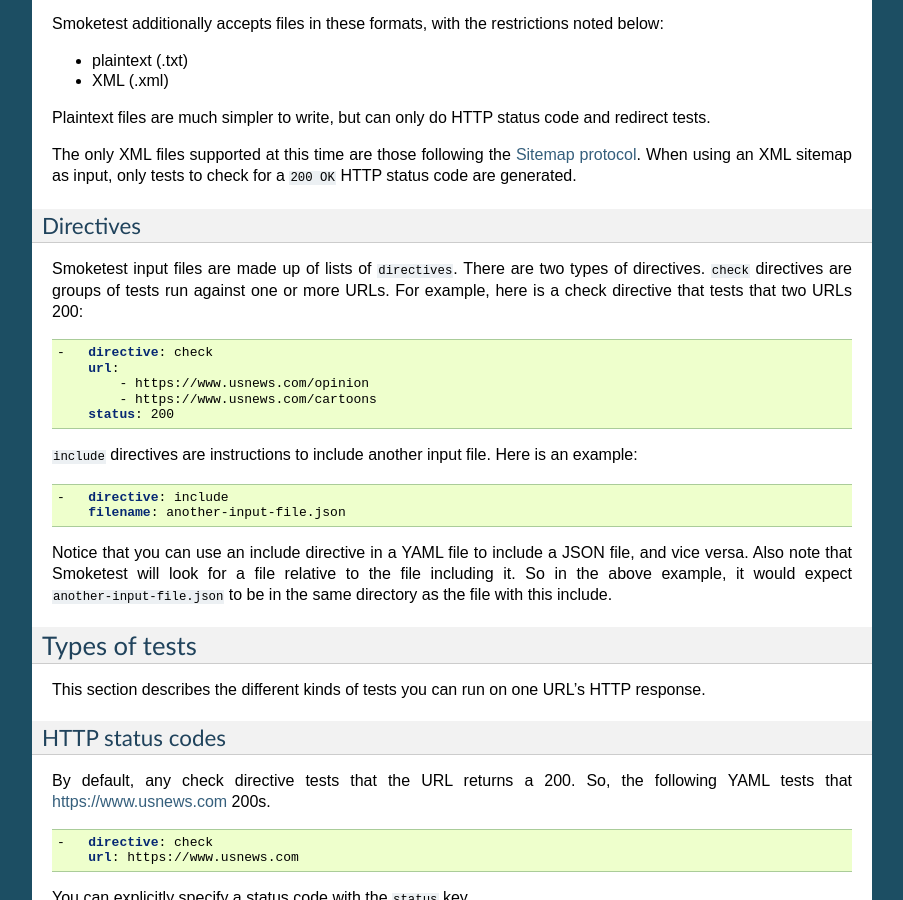
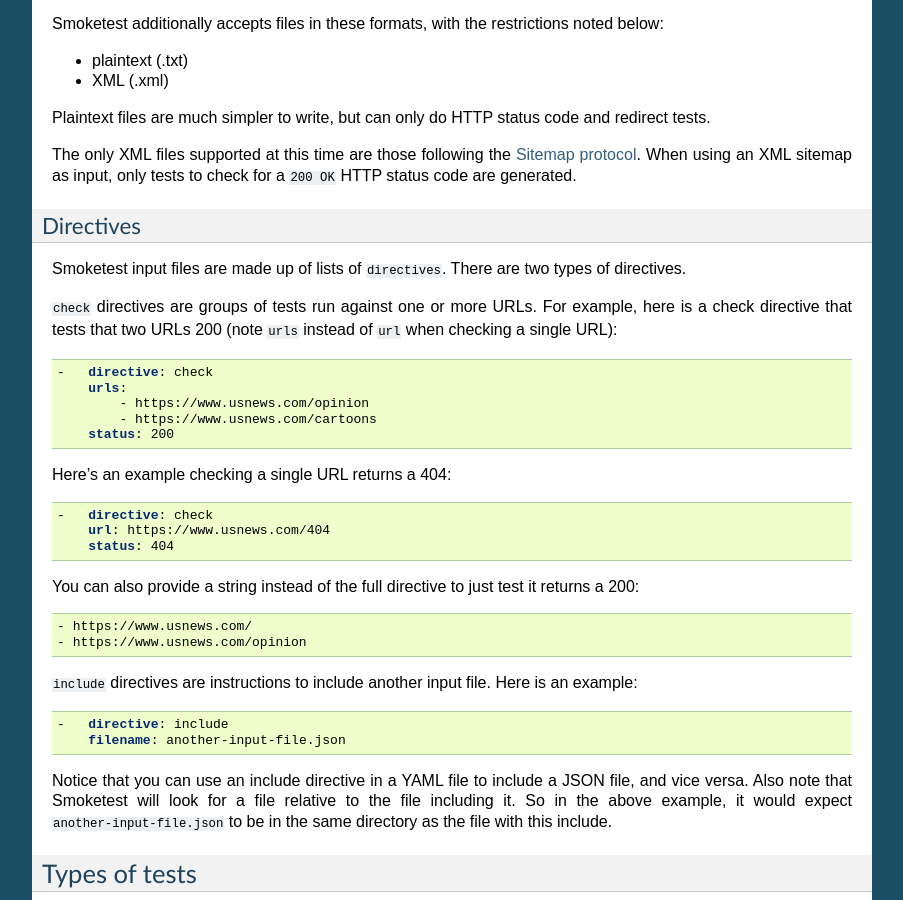
Before and after one commit to usnews/smoketest, a Sphinx documentation site: the page built from docs/source/features.rst, in a window 1280 px wide and 900 px high, scrolled down 1512 px. Shown: the whole window, without its empty margins (198-1101 px from the left). Built offline with Sphinx 7.4.7, drawn with Linux system fonts in a browser that asks for light colours.

Commit message:
docs: Correct url->urls for check and add some examples.

```diff
--- a/docs/source/features.rst
+++ b/docs/source/features.rst
@@ -112,17 +112,34 @@ Directives
 ~~~~~~~~~~
 
 Smoketest input files are made up of lists of ``directives``. There are two
-types of directives. ``check`` directives are groups of tests run against one
-or more URLs. For example, here is a check directive that tests that two URLs
-200:
+types of directives.
+
+``check`` directives are groups of tests run against one or more URLs. For
+example, here is a check directive that tests that two URLs 200 (note
+``urls`` instead of ``url`` when checking a single URL):
 
 .. code-block:: yaml
 
     -   directive: check
-        url:
+        urls:
             - https://www.usnews.com/opinion
             - https://www.usnews.com/cartoons
         status: 200
+
+Here's an example checking a single URL returns a 404:
+
+.. code-block:: yaml
+
+    -   directive: check
+        url: https://www.usnews.com/404
+        status: 404
+
+You can also provide a string instead of the full directive to just test it returns a 200:
+
+.. code-block:: yaml
+
+    - https://www.usnews.com/
+    - https://www.usnews.com/opinion
 
 ``include`` directives are instructions to include another input
 file. Here is an example:
```
